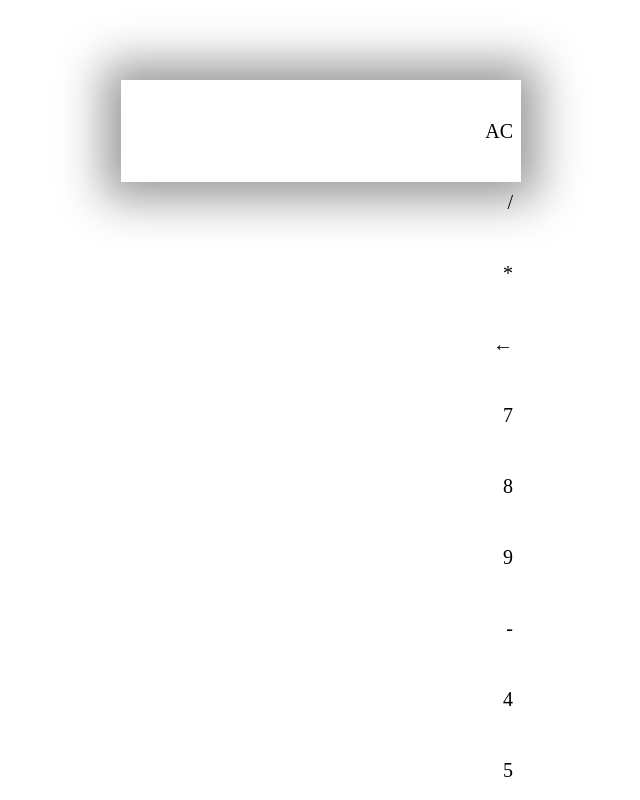
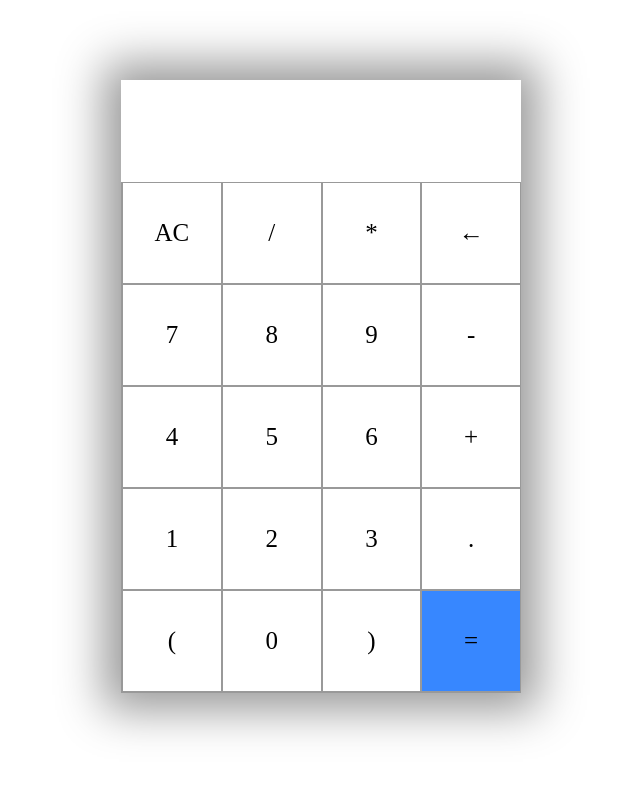
Before and after one commit to rcheunger/calculator, a plain HTML site: page index.html in a window 1280 px wide. Shown: the top 800 px of the page, without its empty margins (319-959 px from the left). Drawn offline with Linux system fonts and the light colour scheme.

Commit message:
finished ui, basic functions

```diff
--- a/index.html
+++ b/index.html
@@ -10,7 +10,7 @@
 <body>
     <section>
         <div class="container">
-            <div id="display">
+            <div id="display"></div>
             <div class="buttons">
                 <div class="button">AC</div>
                 <div class="button">/</div>
@@ -34,8 +34,7 @@
                 <div id="equal" class="button">=</div>
             </div>
         </div>
-        </div>
     </section>
-
+    <script src="index.js"></script>
 </body>
 </html>
--- /dev/null
+++ b/index.js
@@ -0,0 +1,12 @@
+let display = document.getElementById('display')
+
+let buttons = Array.from(document.getElementsByClassName('button'))
+
+buttons.map( button => {
+    button.addEventListener('click', (e) => {
+        switch(e.target.innerText){
+            default:
+                display.innerText += e.target.innerText
+        }
+    })
+})
--- a/style.css
+++ b/style.css
@@ -7,13 +7,38 @@
 #display {
     text-align: right;
     height: 70px;
-    line-height: 70px;
+    line-height: 10px;
     padding: 16px 8px;
-    font-size: 20px;
+    font-size: 25px;
 }
 
 .buttons {
     display: grid;
-    gap: 1px;
+    border-bottom: 1px solid #999;
+    border-left: 1px solid #999;
+    grid-template-columns: 1fr 1fr 1fr 1fr;
 
 }
+
+.buttons > div {
+    border-top: 1px solid #999;
+    border-right:  1px solid #999;
+}
+
+.button {
+    border: 0.5px solid #999;
+    line-height: 100px;
+    text-align: center;
+    font-size: 25px;
+    cursor: pointer;
+}
+
+#equal {
+    background-color: rgb(55, 135, 255);
+}
+
+.button:hover {
+    background-color: rgb(31, 31, 31);
+    color: white;
+    transition: 0.4s;
+}
```
Lines whose indentation alone changed are shown as unchanged.
